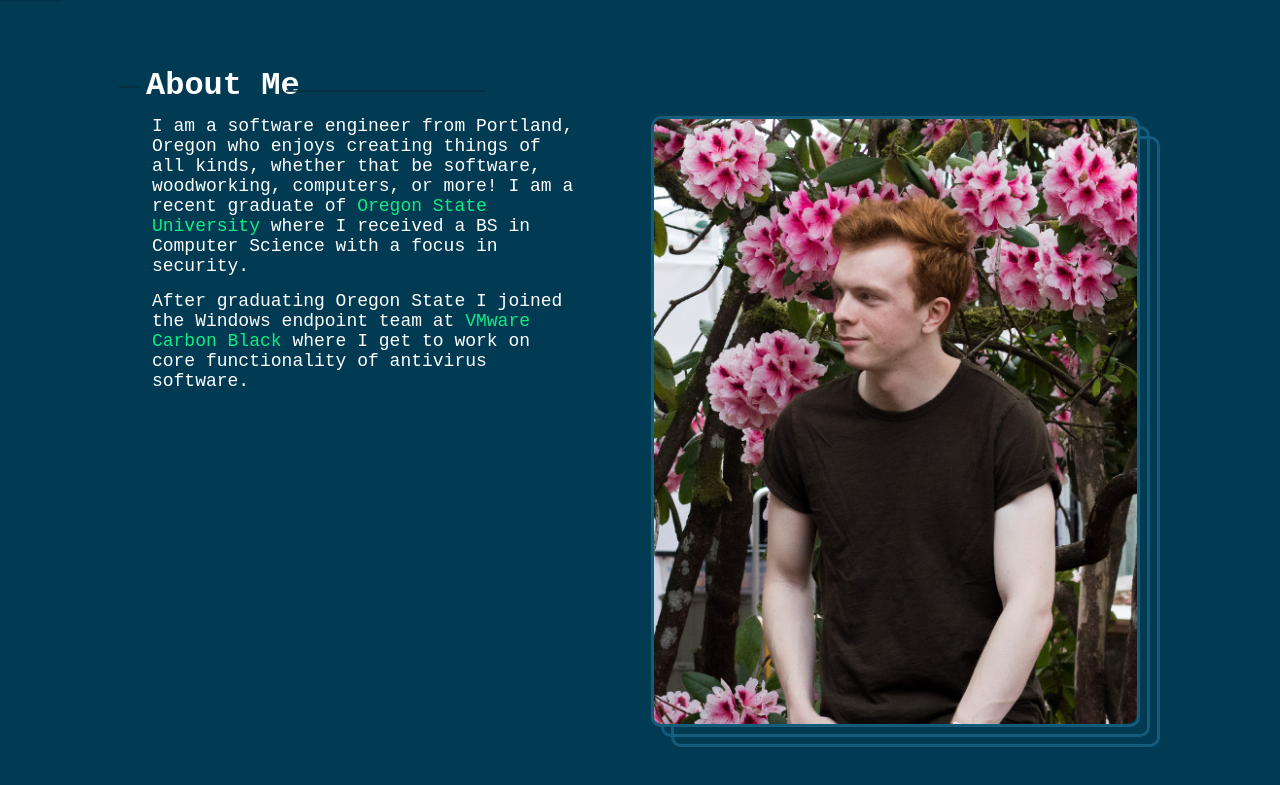
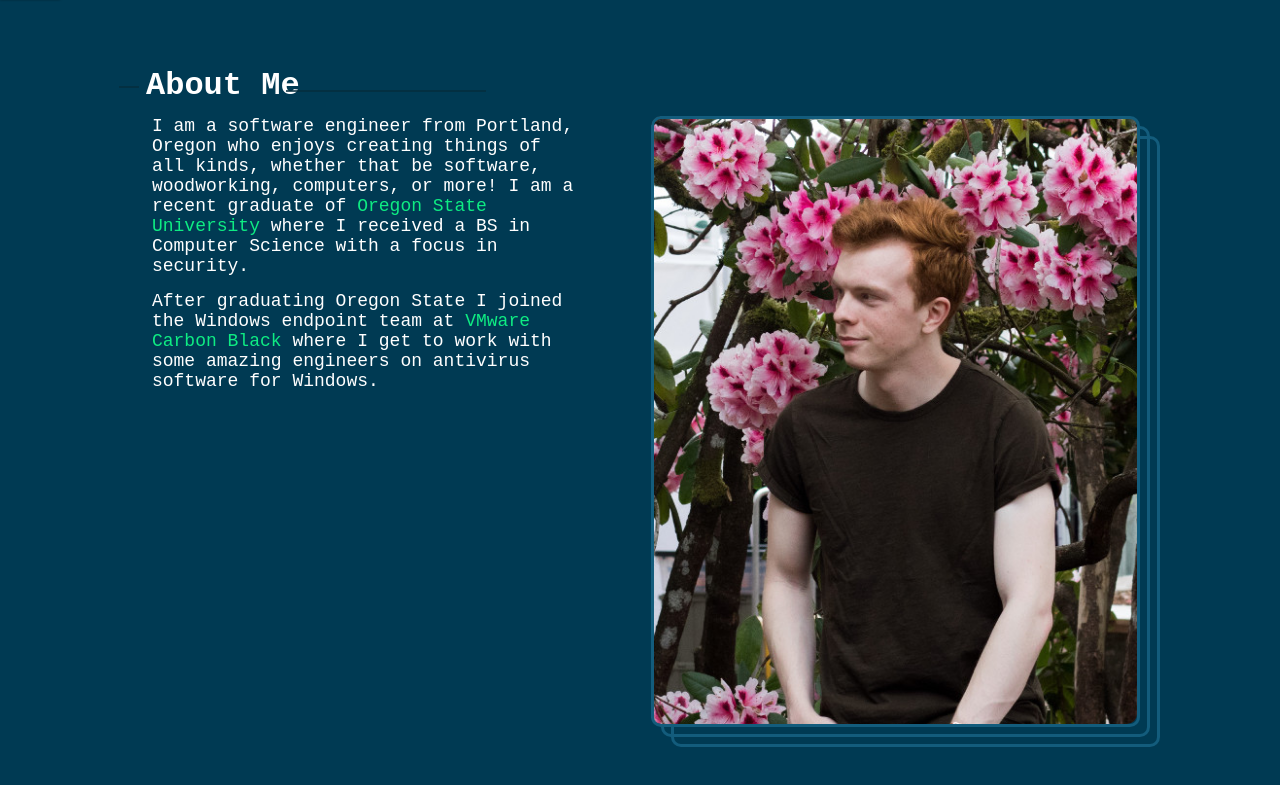
Before and after one commit to Stygain/personal-website, a React (Create React App) app: page / in a window 1280 px wide. Shown: the part 803-1588 px from the top of the page. Built offline with nearby package versions, Linux system fonts and the light colour scheme.

Commit message:
Updated personal info part of website.

```diff
--- a/src/Content/Personal.js
+++ b/src/Content/Personal.js
@@ -62,7 +62,7 @@ function Personal(props) {
       <div className="personal content-container">
         <div className="about-text-container">
           <p>I am a software engineer from Portland, Oregon who enjoys creating things of all kinds, whether that be software, woodworking, computers, or more! I am a recent graduate of <a href="https://oregonstate.edu/" target="_blank" rel="noopener noreferrer">Oregon State University</a> where I received a BS in Computer Science with a focus in security.</p>
-          <p>After graduating Oregon State I joined the Windows endpoint team at <a href="https://www.carbonblack.com/" target="_blank" rel="noopener noreferrer">VMware Carbon Black</a> where I get to work on core functionality of antivirus software.</p>
+          <p>After graduating Oregon State I joined the Windows endpoint team at <a href="https://www.carbonblack.com/" target="_blank" rel="noopener noreferrer">VMware Carbon Black</a> where I get to work with some amazing engineers on antivirus software for Windows.</p>
         </div>
         <ImageContainer />
       </div>
```
